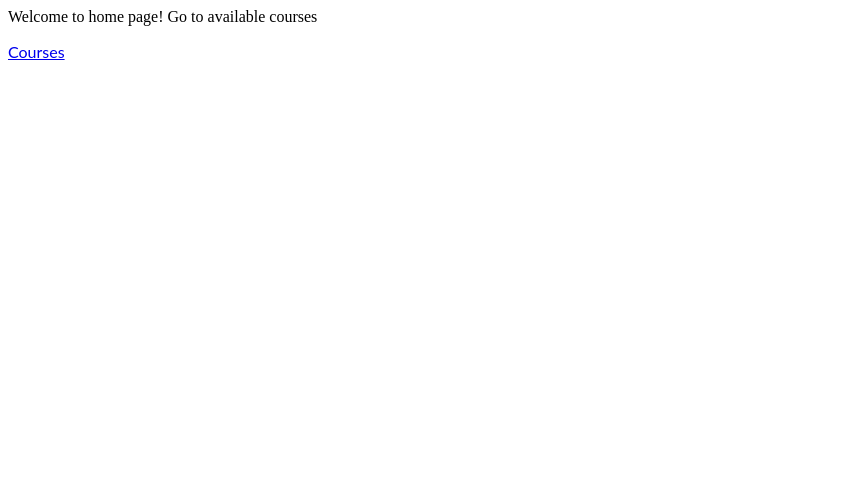
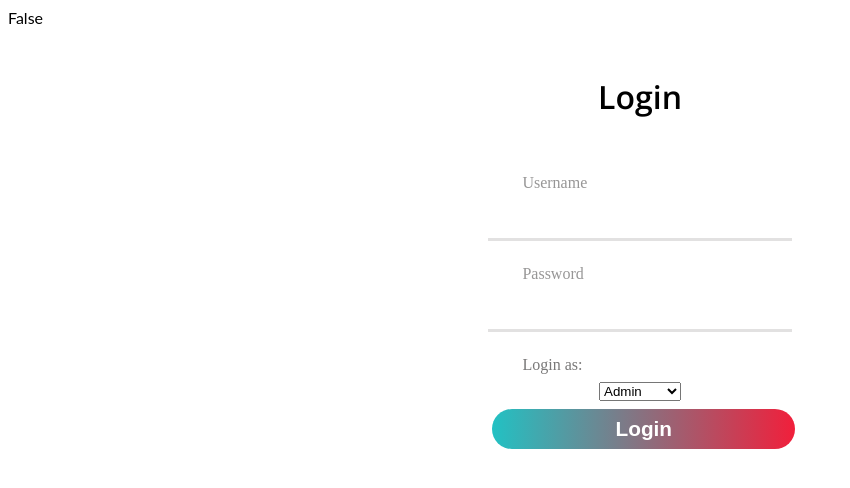
Before and after one commit to Darshan614/React-Assignment-Day2, a React (Create React App) app: page / in a window 1280 px wide. Shown: the top 488 px of the page, without its empty margins (0-850 px from the left). Built offline with nearby package versions, Linux system fonts and the light colour scheme.

Commit message:
context added

```diff
--- a/src/App.js
+++ b/src/App.js
@@ -1,14 +1,48 @@
-import React , { useState }from 'react';
+import React, { useState } from 'react';
 import { Link } from 'react-router-dom';
 import './style.css';
+import AuthContext from './store/auth-context';
+import AuthLink from './Components/AuthLink';
+import Courses from './Pages/Courses';
+import { useEffect, useContext } from 'react';
 
 export default function App() {
-
+  const [isLogged, setisLogged] = useState(false);
+  const ctx = useContext(AuthContext);
+  useEffect(() => {
+    const loginstatus = localStorage.getItem('isLoggedIn');
+    if (loginstatus) {
+      setisLogged(true);
+    }
+  }, []);
+  const signuphandler = (email, password) => {
+    console.log('User Signed Up with', email, password);
+  };
+  const loginhandler = (username, password) => {
+    console.log('User Logged In with', username, password);
+    localStorage.setItem('isLoggedIn', true);
+    setisLogged(true);
+  };
+  const logouthandler = () => {
+    localStorage.removeItem('isLoggedIn');
+    setisLogged(false);
+  };
   return (
     <div>
-      Welcome to home page!
-      Go to available courses
-      <Link to='/courses'><p>Courses</p></Link>
+      <AuthContext.Provider
+        value={{
+          isLoggedIn: isLogged,
+        }}
+      >
+        <p>{ctx.isLoggedIn ? 'True' : 'False'}</p>
+        {/* if user is not logged in show login form */}
+        {!isLogged && <AuthLink onlogin={loginhandler} />}
+
+        {/* if user is logged in show courses*/}
+        {isLogged && <button onClick={logouthandler}>Logout</button>}
+
+        {isLogged && <Courses />}
+      </AuthContext.Provider>
     </div>
   );
 }
--- a/src/AuthPages/LoginForm.js
+++ b/src/AuthPages/LoginForm.js
@@ -1,72 +1,77 @@
-import React, { Fragment } from 'react';
+import React, { Fragment, useState } from 'react';
 import FormInput from '../Components/ClassBased/FormInput';
 import classes from './LoginForm.module.css';
 import FormButton from '../Components/FunctionBased/FormButton';
 
-class LoginForm extends React.Component {
-  constructor(props) {
-    super(props);
-    this.state = {
-      username: '',
-      password: '',
-      level: '',
+function LoginForm(props) {
+  const [username, setusername] = useState();
+  const [password, setpassword] = useState();
+  const [level, setlevel] = useState();
+  // constructor(props) {
+  //   super(props);
+  //   this.state = {
+  //     username: '',
+  //     password: '',
+  //     level: '',
+  //   };
+  //   this.usernamechangehandler = this.usernamechangehandler.bind(this);
+  //   this.passwordchangehandler = this.passwordchangehandler.bind(this);
+  //   this.levelchangehandler = this.levelchangehandler.bind(this);
+  //   this.onsubmithandler = this.onsubmithandler.bind(this);
+  // }
+  const usernamechangehandler = (event) => {
+    // this.setState({
+    //   username: event.target.value,
+    //   password: this.state.password,
+    //   level: this.state.level,
+    // });
+    setusername(event.target.value);
+    // console.log(this.state);
   };
-    this.usernamechangehandler = this.usernamechangehandler.bind(this);
-    this.passwordchangehandler = this.passwordchangehandler.bind(this);
-    this.levelchangehandler = this.levelchangehandler.bind(this);
-    this.onsubmithandler = this.onsubmithandler.bind(this);
-  }
-  usernamechangehandler(event) {
-    this.setState({
-      username: event.target.value,
-      password: this.state.password,
-      level: this.state.level,
-    });
-    console.log(this.state);
-  }
-  passwordchangehandler(event) {
-    this.setState({
-      username: this.state.username,
-      password: event.target.value,
-      level: this.state.level,
-    });
-  }
-  levelchangehandler(event) {
-    this.setState({
-      username: this.state.username,
-      password: this.state.password,
-      level: event.target.value,
-    });
-  }
-  onsubmithandler(e) {
+  const passwordchangehandler = (event) => {
+    // this.setState({
+    //   username: this.state.username,
+    //   password: event.target.value,
+    //   level: this.state.level,
+    // });
+    setpassword(event.target.value);
+  };
+  const levelchangehandler = (event) => {
+    // this.setState({
+    //   username: this.state.username,
+    //   password: this.state.password,
+    //   level: event.target.value,
+    // });
+    setlevel(event.target.value);
+  };
+  const onsubmithandler = (e) => {
     e.preventDefault();
-    console.log(this.state);
+    // console.log(this.state);
     //fetch request on firebase
-  }
-  render() {
+    // console.log('class props',this.props);
+    // this.props.onlogin(this.state.username,this.state.password);
+    props.onlogin(username, password);
+  };
+  // render() {
   return (
     <Fragment>
       <div className={classes.loginform}>
         <h1 className={classes.headerTitle}>Login </h1>
-          <form onSubmit={this.onsubmithandler}>
+        <form onSubmit={onsubmithandler}>
           <FormInput
             description="Username"
             type="text"
-              onchang={this.usernamechangehandler}
+            onchang={usernamechangehandler}
           />
           <FormInput
             description="Password"
             type="password"
-              onchang={this.passwordchangehandler}
+            onchang={passwordchangehandler}
           />
 
           <div className={classes.row}>
             <label>Login as:</label>
-              <select
-                onChange={this.levelchangehandler}
-                id="level"
-                name="level"
-              >
+            <select onChange={levelchangehandler} id="level" name="level">
               <option value="Admin">Admin</option>
               <option value="Employee">Employee</option>
               <option value="Student">Student</option>
@@ -78,6 +83,6 @@ class LoginForm extends React.Component {
     </Fragment>
   );
 }
-}
+// }
 
 export default LoginForm;
--- a/src/AuthPages/SignUpForm.js
+++ b/src/AuthPages/SignUpForm.js
@@ -3,7 +3,7 @@ import FormInput from '../Components/FunctionBased/FormInput';
 import FormButton from '../Components/FunctionBased/FormButton';
 import classes from './SignUpForm.module.css';
 
-function SignUpForm() {
+function SignUpForm(props) {
   const [email, setemail] = useState();
   const [password, setpassword] = useState();
   const [userdetail, setuserdetail] = useState();
@@ -20,6 +20,7 @@ function SignUpForm() {
   const onSubmitHandler = (e) => {
     e.preventDefault();
     console.log(email, password, userdetail);
+    props.onsignup(email,password)
   };
 
   return (
--- /dev/null
+++ b/src/Components/AuthLink.js
@@ -0,0 +1,21 @@
+import React, { useContext } from 'react';
+import AuthContext from '../store/auth-context';
+import { Link } from 'react-router-dom';
+import Auth from '../Pages/Auth';
+import LoginForm from '../AuthPages/LoginForm';
+
+function AuthLink(props) {
+  console.log('hi', props.onlogin);
+  const ctx = useContext(AuthContext);
+  console.log(ctx);
+  return (
+    <div>
+      {!ctx.isLoggedin && (
+        <LoginForm onlogin={props.onlogin} />
+      )}
+      {/* {ctx.isLoggedin && <a>Logout</a>} */}
+    </div>
+  );
+}
+
+export default AuthLink;
--- a/src/Pages/Auth.js
+++ b/src/Pages/Auth.js
@@ -1,23 +1,30 @@
-import React , { useState }from 'react';
+import React, { useState } from 'react';
 import LoginForm from '../AuthPages/LoginForm';
 import SignUpForm from '../AuthPages/SignUpForm';
 import FormButton from '../Components/FunctionBased/FormButton';
+import {useLocation} from 'react-router-dom';
 
-function Auth(){
-  const [islogin, setislogin] = useState(true);
+function Auth(props) {
+  const [login, setlogin] = useState(true);
   const formtoggler = () => {
-    console.log("inside toggle")
-    setislogin(state=>{
-      return !state
-    })
-  }
+    console.log('inside toggle');
+    setlogin((state) => {
+      return !state;
+    });
+  };
+  const location = useLocation();
+  console.log(location.state)
+
   return (
     <div>
-      {islogin && <LoginForm />}
-      {!islogin && <SignUpForm />}
-      <FormButton onsubmit={formtoggler} description={islogin ? "SignUp" : "Login"}/>
+      {login && <LoginForm onlogin={props.loginhandler} />}
+      {!login && <SignUpForm onsignup={props.signuphandler} />}
+      <FormButton
+        onsubmit={formtoggler}
+        description={login ? 'SignUp' : 'Login'}
+      />
     </div>
-  )
+  );
 }
 
 export default Auth;
--- a/src/Pages/Courses.js
+++ b/src/Pages/Courses.js
@@ -4,7 +4,7 @@ import { Link } from 'react-router-dom';
 function Courses() {
   return (
     <div>
-      <h1>available courses</h1>
+      <h1>Welcome to home page! Go to available Courses</h1>
       <Link to="/React/test/123">
         <p>React</p>
       </Link>
--- a/src/Pages/Test.js
+++ b/src/Pages/Test.js
@@ -1,8 +1,10 @@
-import React, { useState, useEffect } from 'react';
+import React, { useState, useEffect, useContext } from 'react';
 import { useParams } from 'react-router-dom';
 import Question from '../Components/Question';
 import Answer from '../Components/Answer';
 import Score from '../Components/Score';
+import { useNavigate } from 'react-router-dom';
+import AuthContext from '../store/auth-context';
 
 const testQuestions = [
   {
@@ -30,6 +32,15 @@ const testQuestions = [
 ];
 
 function Test() {
+  const navigate = useNavigate();
+  const ctx = useContext(AuthContext);
+  useEffect(() => {
+    console.log('context', ctx);
+    if (!ctx.isLoggedIn) {
+      navigate('/');
+    }
+  }, []);
+
   const [answersheet, setanswersheet] = useState({
     Q1: 'e',
     Q2: 'e',
@@ -46,52 +57,27 @@ function Test() {
   const [minutes, setminutes] = useState();
   let interval;
   const startTimer = () => {
-    const Timebegin = new Date(new Date().getTime()+1*60000);
+    const Timebegin = new Date(new Date().getTime() + 1 * 60000);
     interval = setInterval(() => {
       const now = new Date().getTime();
       const distance = Timebegin - now;
-      console.log(distance)
-      const seconds = Math.floor(distance%(60*1000)/1000);
-      const minutes = Math.floor(distance%(60*60*1000)/(1000*60));
+      console.log(distance);
+      const seconds = Math.floor((distance % (60 * 1000)) / 1000);
+      const minutes = Math.floor((distance % (60 * 60 * 1000)) / (1000 * 60));
       if (distance < 0) {
-        setshowtimer(false)
+        setshowtimer(false);
         clearInterval(interval);
       } else {
         setminutes(minutes);
         setseconds(seconds);
       }
-    },1000);
+    }, 1000);
   };
-
-  useEffect(() => {
-    // const id = setInterval(() => {
-    //   settime((prev) => prev - 1);
-    //   // console.log(time);
-    //   if (time == 0) {
-    //     //   console.log(time);
-    //     clearInterval(id);
-    //     setshowtimer(false);
-    //   }
-    // }, 1000);
-    // // setTimeout(()=>{
-    // //   setshowtimer(false)
-    // // },5000)
-    // return () => {
-    //   clearInterval(id);
-    // };
-    startTimer();
-  }, []);
 
   const submitAnswer = (answer, ques) => {
     console.log('insca', answer, ques);
     setanswersheet({ ...answersheet, [ques]: answer });
     console.log(answersheet);
-    // if (answer == correctAnswer) {
-    //   setscore((prev) => prev + 1);
-    //   console.log('Right');
-    // } else {
-    //   setscore((prev) => prev - 1);
-    // }
   };
 
   let params = useParams();
@@ -134,8 +120,7 @@ function Test() {
       <div>TestID:{id}</div>
       {showtimer && (
         <div>
-          Minutes:{Math.floor(time / 60)} Seconds:{time % 60} {' '}
-          {seconds}{' '}{minutes}
+          Minutes:{minutes} Seconds:{seconds}
         </div>
       )}
       {showtimer && <div>{qalist}</div>}
--- a/src/index.js
+++ b/src/index.js
@@ -10,8 +10,8 @@ ReactDOM.render(
   <Router>
     <Routes>
       <Route path="/" element={<App />}></Route>
-      <Route path="/Auth" element={<Auth />}></Route>
-      <Route path="/Courses" element={<Courses />}></Route>
+      {/* <Route path="/Auth" element={<Auth />}></Route> */}
+      {/* <Route path="/Courses" element={<Courses />}></Route> */}
       <Route path="/:coursetitle/test/:id" element={<Test />}></Route>
     </Routes>
   </Router>,
--- /dev/null
+++ b/src/store/auth-context.js
@@ -0,0 +1,7 @@
+import React from 'react';
+
+const AuthContext = React.createContext({
+  isLoggedIn: false,
+});
+
+export default AuthContext;
```
Lines whose indentation alone changed are shown as unchanged.
